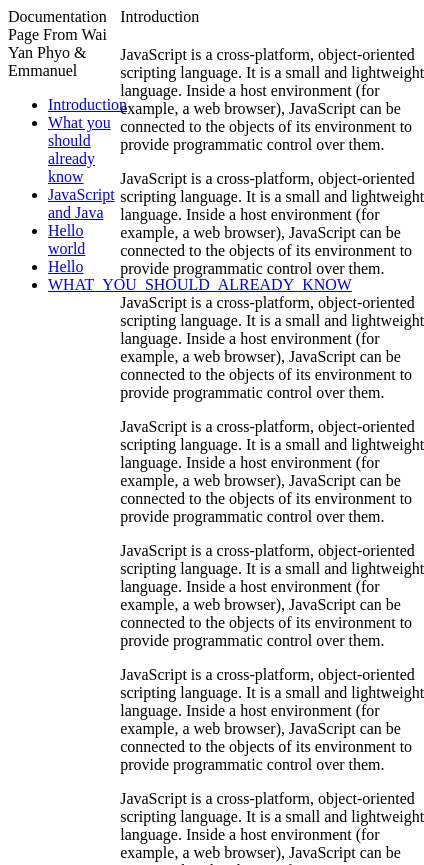
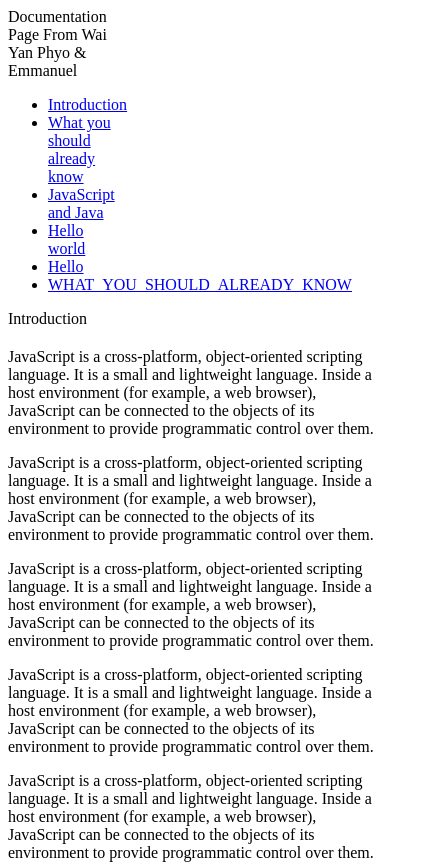
Before and after one commit to fullstack-daddy/HTML-CSS-Challenge, a plain HTML site: page index.html in a window 390 px wide. Shown: the top 865 px of the page, 424 px wide, since content can reach past the window. Drawn offline with Linux system fonts and the light colour scheme.

Commit message:
update css

```diff
--- a/css/style.css
+++ b/css/style.css
@@ -1,23 +1,14 @@
 body {
   display: flex;
-  flex-direction: column;
+  flex-direction: row;
+}
+
+@media only screen and (max-width: 600px) {
+  body {
+    flex-direction: column;
+  }
 }
 
 #navbar {
   width: 30%;
 }
-
-#main-doc {
-  flex-grow: 1;
-}
-
-@media only and screen (max-width: 820px) {
-  body {
-    flex-direction: row;
-  }
-}
-@media only screen and (max-width: 2000px) {
-  body {
-    flex-direction: row;
-  }
-}
--- a/index.html
+++ b/index.html
@@ -7,7 +7,7 @@
     <meta name="viewport" content="width=device-width, initial-scale=1">
   </head>
 
-  <body>
+  <body id="body">
     <nav id="navbar">
       <header>Documentation Page From Wai Yan Phyo & Emmanuel</header>
       <ul>
```
